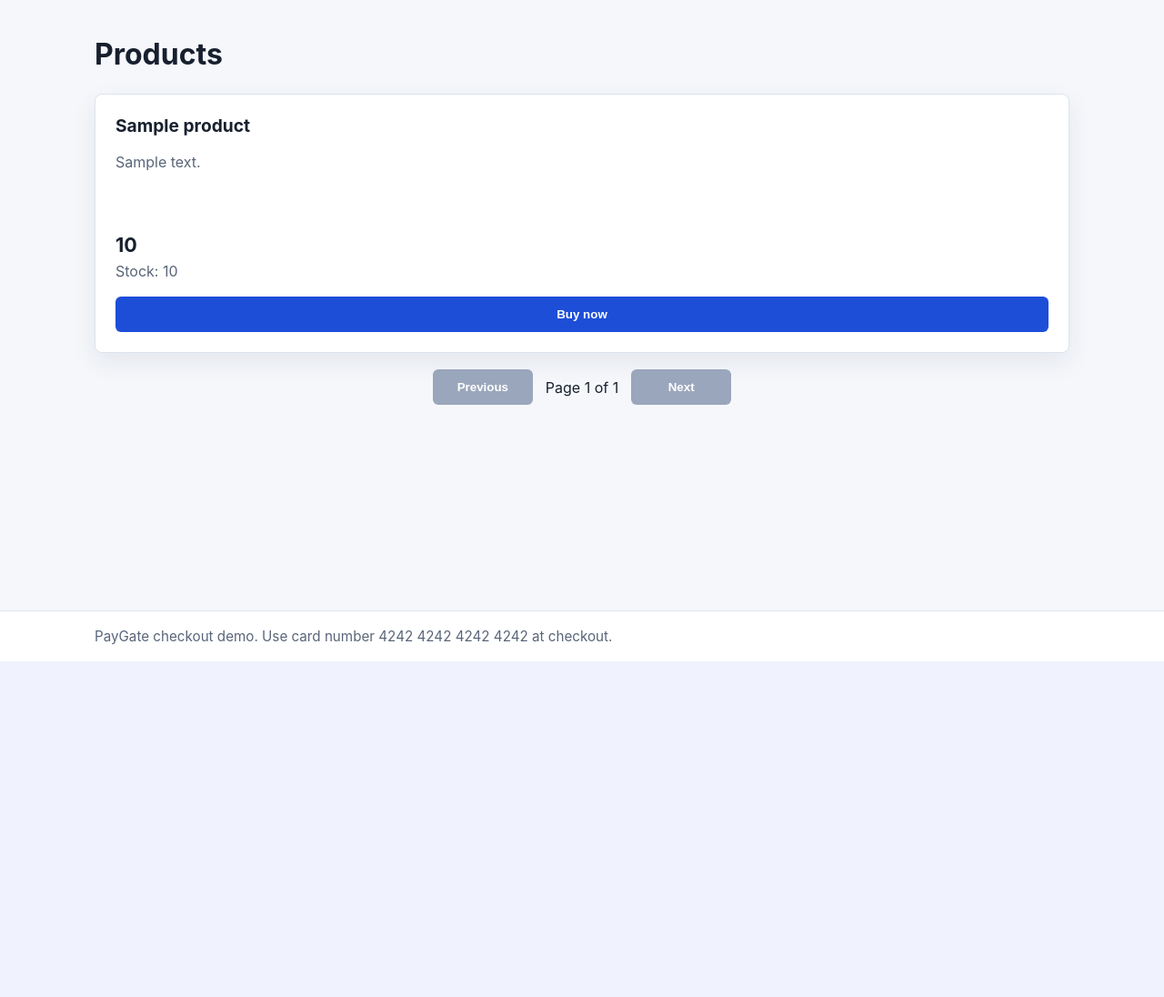
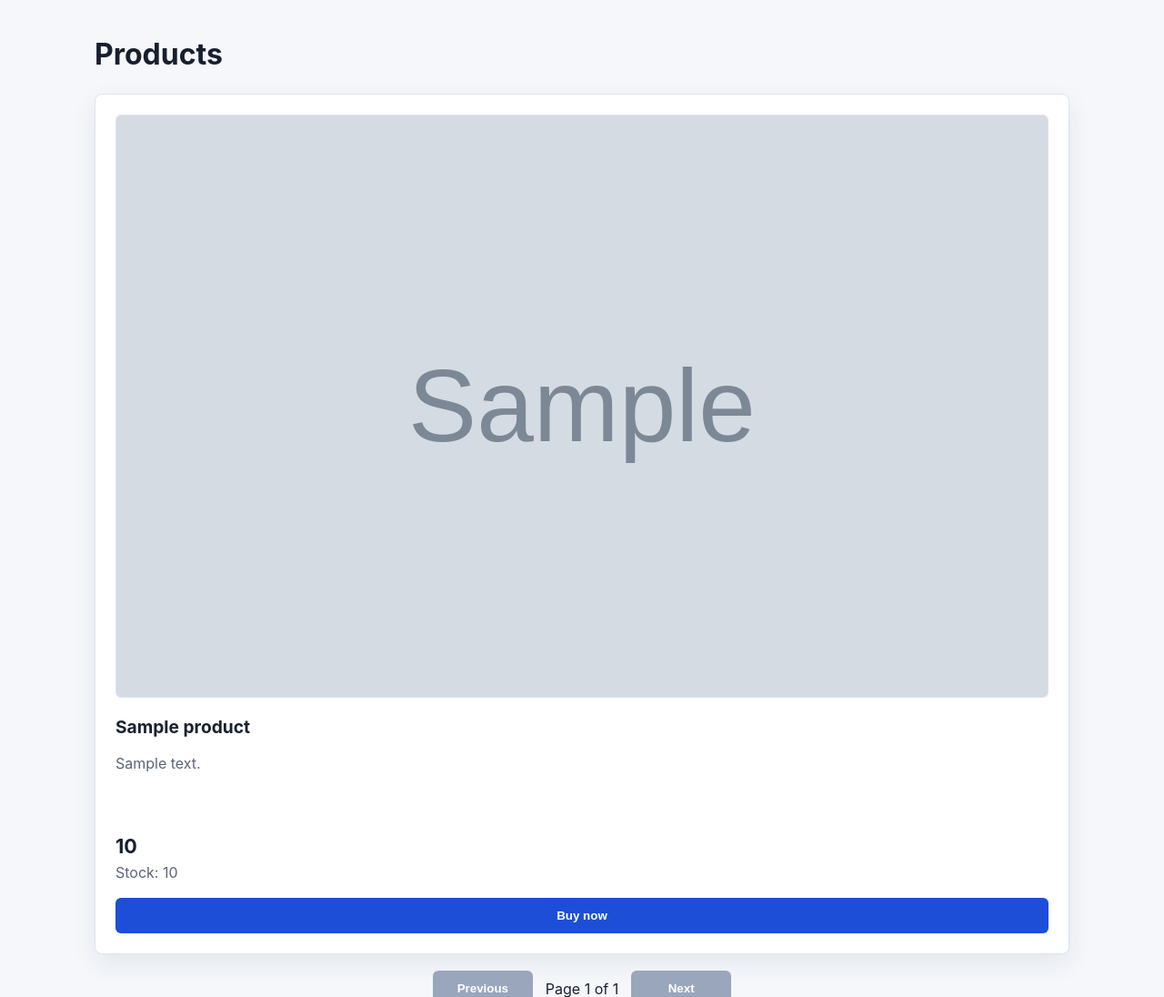
Before and after one commit to AlexBorodin25/PayGate, a FastAPI app: template app/templates/products.html in a window 1280 px wide. Shown: the part 73-1169 px from the top of the page at 91% size. Before the commit the page ends 800 px from the top, so only its background shows below. Run offline with FastAPI, Linux system fonts and the light colour scheme; the template is opened without the code that fills it: most values are stand-ins (such as "Sample title", 1, 10 or a date in 2020); grey boxes marked "Sample" are stand-in pictures; parts of the project's set-up code (start-up, migrations or seed data) failed here and were passed over.

Commit message:
Added image_url to pages.py, added images to product.html, updated style.css.

```diff
--- a/app/routers/pages.py
+++ b/app/routers/pages.py
@@ -55,6 +55,7 @@ async def product_page(
                     "description": product.description,
                     "display_price": format_price(product.price, product.currency),
                     "quantity": product.quantity,
+                    "image_url": product.image_url,
                 }
                 for product in products
             ],
--- a/app/static/style.css
+++ b/app/static/style.css
@@ -430,3 +430,22 @@ button:disabled {
 #load-orders {
     order: 5;
 }
+
+.product-image {
+    width: 100%;
+    aspect-ratio: 16 / 10;
+    object-fit: cover;
+    border-radius: 6px;
+    margin-bottom: 16px;
+    background: #eef2f8;
+    border: 1px solid #dde3ee;
+}
+
+.product-image-placeholder {
+    display: flex;
+    align-items: center;
+    justify-content: center;
+    color: #596579;
+    font-size: 2rem;
+    font-weight: 700;
+}
--- a/app/templates/products.html
+++ b/app/templates/products.html
@@ -23,6 +23,18 @@
     <section class="product-grid">
         {% for product in products %}
             <article class="product-card">
+                {% if product.image_url %}
+                    <img
+                        class="product-image"
+                        src="{{ product.image_url }}"
+                        alt="{{ product.name }}"
+                    >
+                {% else %}
+                    <div class="product-image product-image-placeholder">
+                        {{ product.name[:1] }}
+                    </div>
+                {% endif %}
+
                 <h2>{{ product.name }}</h2>
                 <p class="description">{{ product.description }}</p>
                 <p class="price">{{ product.display_price }}</p>
```
